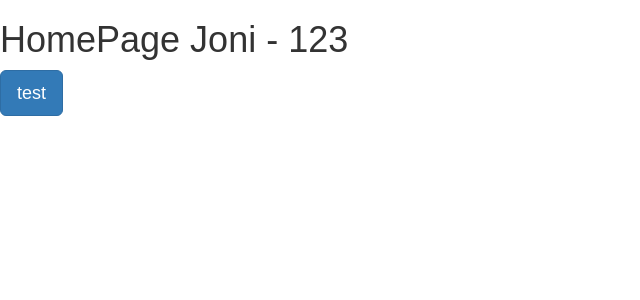
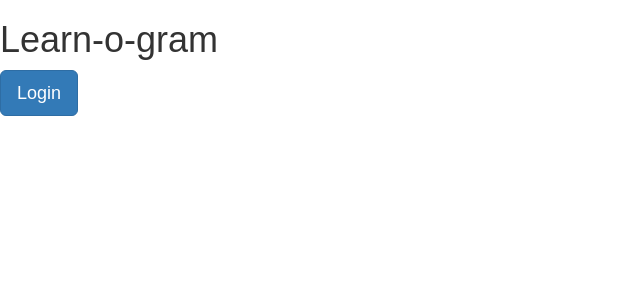
Before and after one commit to Trpal/learnogram, a React (Create React App) app: page / in a window 1280 px wide. Shown: the top 300 px of the page, without its empty margins (0-640 px from the left). Built offline with nearby package versions, Linux system fonts and the light colour scheme.

Commit message:
some small stuff

```diff
--- a/public/index.html
+++ b/public/index.html
@@ -23,7 +23,7 @@
       work correctly both with client-side routing and a non-root public URL.
       Learn how to configure a non-root public URL by running `npm run build`.
     -->
-  <title>React App</title>
+  <title>Learn-o-gram</title>
 </head>
 
 <body>
--- a/src/pages/HomePage.js
+++ b/src/pages/HomePage.js
@@ -6,17 +6,17 @@ class HomePage extends Component {
 	constructor(props) {
 		super(props);
 		this.state = {
-			user: "Joni"
+			user: ""
 		};
 	}
 	render() {
 		return (
 			<div>
 				<h1>
-					HomePage {this.state.user} - {this.props.test}
+					Learn-o-gram
 				</h1>
 				<Button bsStyle="primary" bsSize="large">
-					test
+					Login
 				</Button>
 			</div>
 		);
```
